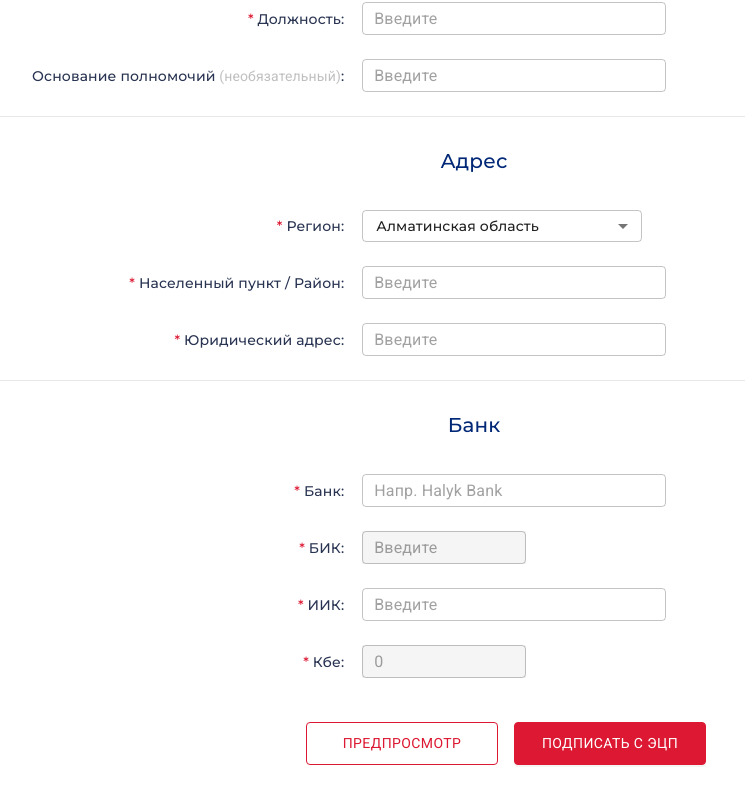
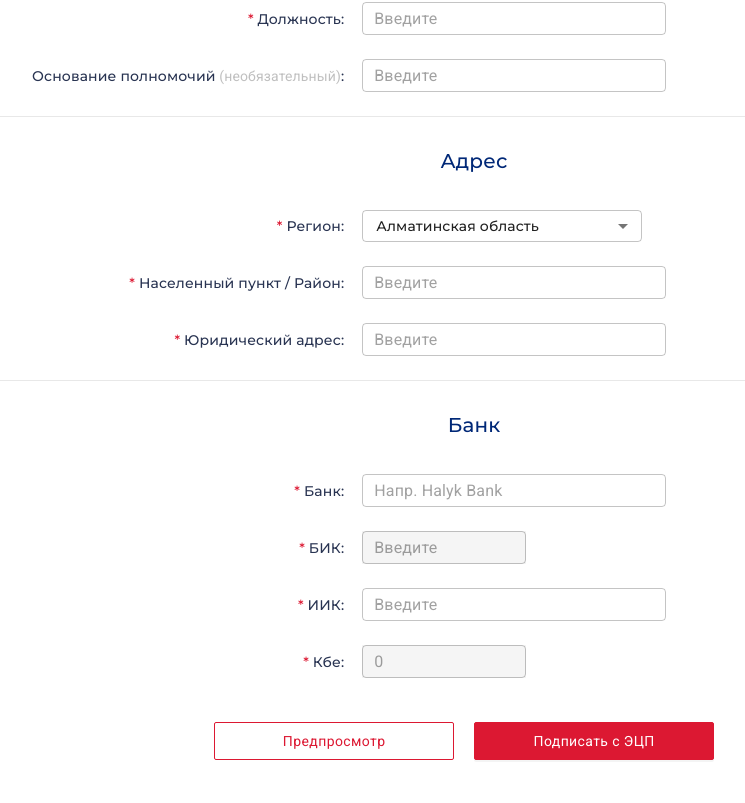
Before and after one commit to Ranami/Form, a React (Create React App) app: page / in a window 1280 px wide. Shown: the part 654-1457 px from the top of the page, without its empty margins (166-911 px from the left). Built offline with nearby package versions, Linux system fonts and the light colour scheme.

Commit message:
Fixed styled for buttons

```diff
--- a/src/components/NewContractForm.tsx
+++ b/src/components/NewContractForm.tsx
@@ -79,19 +79,21 @@ const ComponentGrid = styled(Grid)`
 `;
 const ButtonWrapper = styled("div")`
   display: flex;
-  width: 400px;
+  width: 500px;
   justify-content: space-between;
   gap: 16px;
-  margin: 20px 30% 40px auto;
+  margin: 20px 29.3% 40px auto;
 `;
 const SignButton = styled(Button)`
   width: 240px;
   background: #dc1832;
   border: 1px solid #dc1832;
   box-shadow: 0px 2px 0px rgba(0, 0, 0, 0.043);
-  border-radius: "1px";
+  border-radius: 2px;
+  height: 38px;
   padding: 8px 16px;
   box-sizing: border-box;
+  text-transform: none;
   &:hover {
     background: #dc1832;
     border: 1px solid #dc1832;
@@ -100,10 +102,12 @@ const SignButton = styled(Button)`
 `;
 const PreviewButton = styled(Button)`
   width: 240px;
+  height: 38px;
   border: 1px solid #dc1832;
   color: #dc1832;
-  border-radius: "1px";
+  border-radius: 2px;
   padding: 8px 16px;
+  text-transform: none;
   &:hover {
     background: #ffffff;
     border: 1px solid #dc1832;
```
